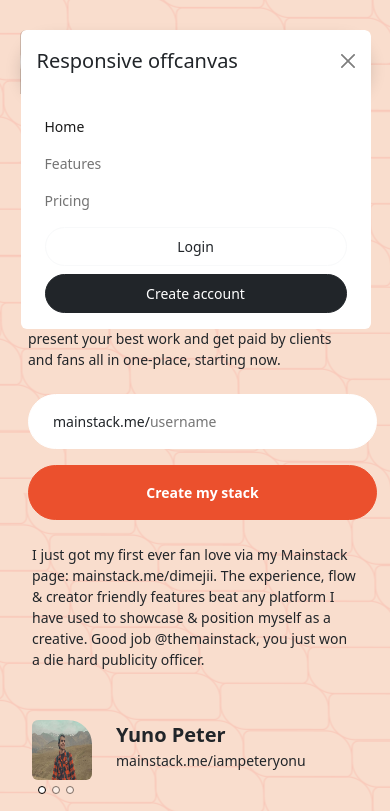
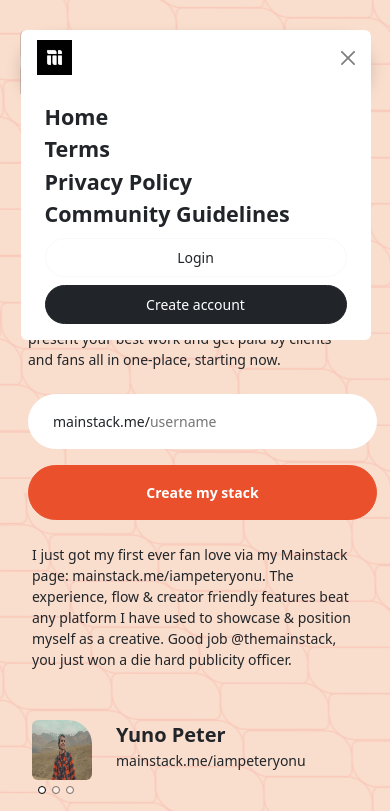
Before and after one commit to AMI-lang/fun-mainstackme-challenge, a plain HTML site: page index.html in a window 390 px wide. Both pictures are taken after a click on the button 333 px from the left and 62 px from the top of the page. Shown: the top 811 px of the page. Drawn offline with Linux system fonts and the light colour scheme.

Commit message:
added mini logo

```diff
--- a/css/style.css
+++ b/css/style.css
@@ -35,7 +35,7 @@ body {
 
 /* ----Navbar---- */
 .navlogo {
-  vertical-align: top !important;
+  vertical-align: baseline !important;
 }
 .nav-container {
   max-width: 90%;
@@ -48,7 +48,7 @@ body {
   backdrop-filter: blur(10px);
 }
 .sticky-top {
-  top: 30px !important;
+  top: 30px;
 }
 .btn-text {
   font-size: 0.875rem;
@@ -57,6 +57,11 @@ body {
 .offcanvas-body {
   overflow-y: unset !important;
 }
+.offcanvas-header {
+  padding-top: 10px;
+  padding-bottom: 10px;
+}
+
 /* ----hero section ----*/
 .hero {
   padding-top: 80px;
@@ -99,7 +104,7 @@ input.inputUserName {
 .carousel-indicators button {
   width: 6px !important;
   height: 6px !important;
-  border: 0.25px solid #000 !important;
+  border: 0.5px solid #000 !important;
 }
 .carousel-indicators {
   bottom: -14px !important;
@@ -128,6 +133,10 @@ input.inputUserName {
     overflow-x: hidden;
     overscroll-behavior: none;
   }
+  .nav-link {
+    padding-top: 0 !important;
+    padding-bottom: 0 !important;
+  }
 }
 @media (min-width: 48em) {
   .mains-form > div {
@@ -144,6 +153,12 @@ input.inputUserName {
   .nav-container {
     max-width: 100%;
   }
+  .navbar-nav {
+    gap: 8px;
+  }
+  .fs-4 {
+    font-size: 0.875rem !important;
+  }
 }
 
 @media (min-width: 71em) {
--- a/index.html
+++ b/index.html
@@ -12,40 +12,45 @@
 </head>
 
 <body>
-      <nav class="navbar navbar-expand-md sticky-top navBlur nav-container border-white shadow">
-            <div class="container-fluid py-1">
+      <nav class="navbar navbar-expand-lg sticky-top navBlur nav-container border-white shadow">
+            <div class="container-fluid py-1 py-md-2 py-lg-3">
                   <a class="navbar-brand ms-4" href="#">
                         <img src="/images/mainstackLogo.png" alt="company logo" width="130" height="20" class="navlogo">
                   </a>
-                  <button class="btn d-md-none" type="button" data-bs-toggle="offcanvas"
+                  <button class="btn d-lg-none" type="button" data-bs-toggle="offcanvas"
                         data-bs-target="#offcanvasResponsive" aria-controls="offcanvasResponsive">
                         <span class="navbar-toggler-icon"></span>
                   </button>
-                  <div class="offcanvas-md offcanvas-end rounded-top w-100" tabindex="-1" id="offcanvasResponsive"
+                  <div class="offcanvas-lg offcanvas-end rounded-top w-100" tabindex="-1" id="offcanvasResponsive"
                         data-bs-scroll="true" data-bs-backdrop="false" aria-labelledby="offcanvasResponsiveLabel">
                         <div class="offcanvas-header">
-                              <h5 class="offcanvas-title" id="offcanvasResponsiveLabel">Responsive offcanvas</h5>
+                              <h5 class="offcanvas-title" id="offcanvasResponsiveLabel"><img src="/images/minilogo.jpeg"
+                                          alt="logo" width="35" height="35" class="img-fluid"></h5>
                               <button type="button" class="btn-close" data-bs-dismiss="offcanvas"
                                     data-bs-target="#offcanvasResponsive" aria-label="Close"></button>
                         </div>
                         <div class="offcanvas-body bg-white rounded-bottom">
-                              <ul class="navbar-nav mx-auto ps-2 ps-md-0 mb-2 mb-md-0">
+                              <ul class="navbar-nav mx-auto ps-2 ps-lg-0 mb-2 mb-lg-0">
                                     <li class="nav-item">
-                                          <a class="nav-link active" aria-current="page" href="#">Home</a>
+                                          <a class="nav-link active fw-semibold fs-4 text-dark" aria-current="page"
+                                                href="index.html">Home</a>
                                     </li>
                                     <li class="nav-item">
-                                          <a class="nav-link" href="#">Features</a>
+                                          <a class="nav-link fw-semibold fs-4 text-dark" href="#">Terms</a>
                                     </li>
                                     <li class="nav-item">
-                                          <a class="nav-link" href="#">Pricing</a>
+                                          <a class="nav-link fw-semibold fs-4 text-dark" href="#">Privacy Policy</a>
+                                    </li>
+                                    <li class="nav-item">
+                                          <a class="nav-link fw-semibold fs-4 text-dark" href="#">Community Guidelines</a>
                                     </li>
                               </ul>
                               <ul class="navbar-nav d-grid gap-2 d-sm-flex">
                                     <a href="#"
-                                          class="btn btn-lg bg-white btn-text border border-light mx-2 px-4 rounded-pill"
+                                          class="btn btn-lg bg-white btn-text border border-light mx-2 px-4 rounded-pill v-align"
                                           type="link">Login</a>
                                     <a href="#"
-                                          class="btn btn-lg  btn-text border border-dark bg-dark text-white text-nowrap mx-2 px-4 rounded-pill"
+                                          class="btn btn-lg  btn-text border border-dark bg-dark text-white text-nowrap mx-2 px-4 rounded-pill v-align"
                                           type="link">Create account</a>
                               </ul>
                         </div>
@@ -108,7 +113,8 @@
                                                                   <p class="carousel-text px-3 px-md-0">
                                                                         I just got my first ever fan love via my
                                                                         Mainstack
-                                                                        page: mainstack.me/dimejii. The experience, flow
+                                                                        page: mainstack.me/iampeteryonu. The experience,
+                                                                        flow
                                                                         &
                                                                         creator friendly features beat any platform I
                                                                         have
```
